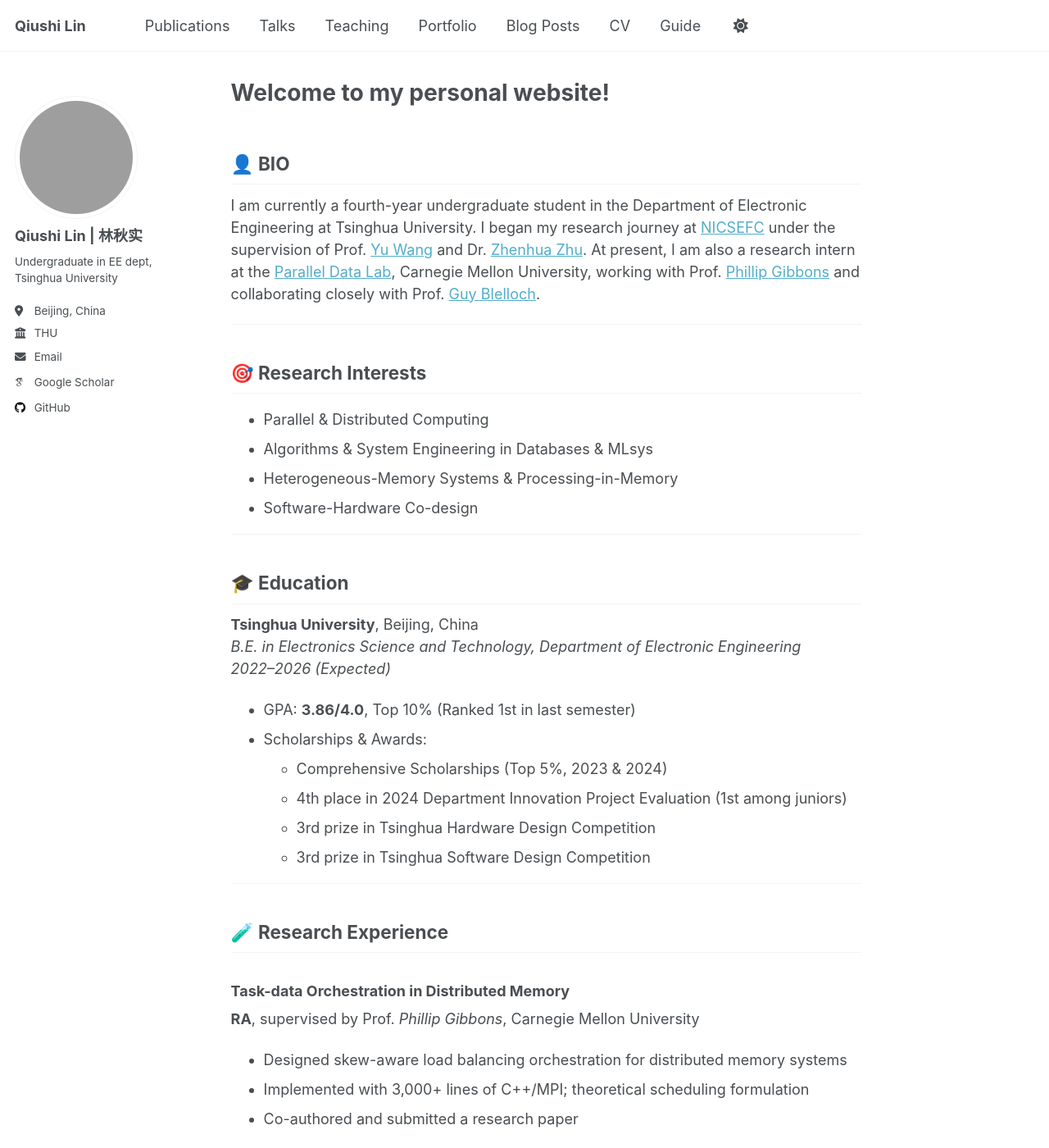
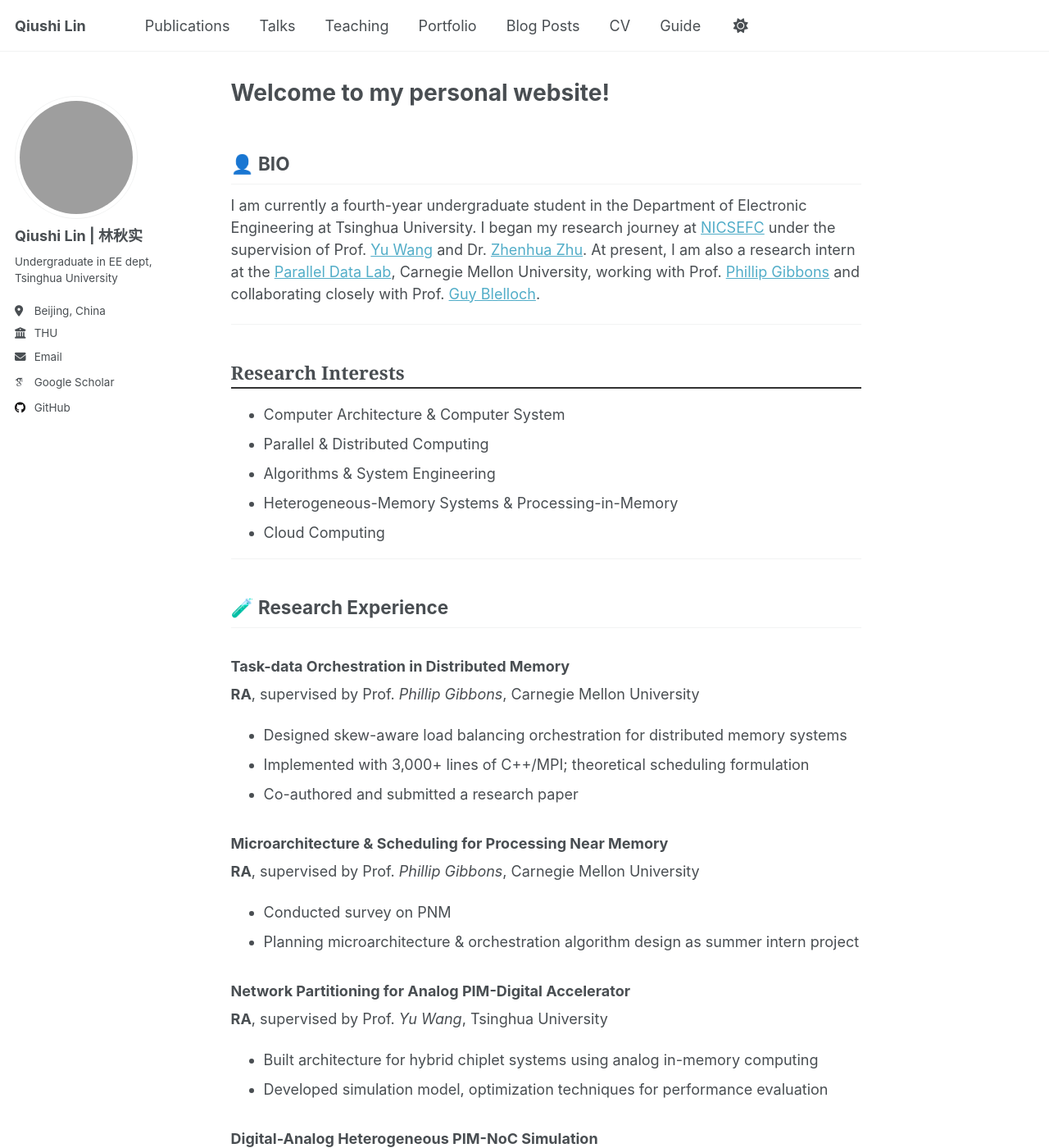
Before and after one commit to lqs22yeah/lqs22yeah.github.io, a Jekyll site: the page built from _pages/about.md, in a window 1280 px wide and 1400 px high. Shown: the whole window at 82% size. Built offline with Jekyll 4.4.1, drawn with Linux system fonts in a browser that asks for light colours; some web fonts are replaced; a script that is not in the unit is left out.

Commit message:
clean & change

```diff
--- a/_pages/about.md
+++ b/_pages/about.md
@@ -15,26 +15,15 @@ I am currently a fourth-year undergraduate student in the Department of Electron
 
 ---
 
-## 🎯 Research Interests
+<h2 style="font-family:Georgia, serif; font-weight:600; border-bottom:2px solid #333; padding-bottom:4px;">
+Research Interests
+</h2>
 
+- Computer Architecture & Computer System
 - Parallel & Distributed Computing
-- Algorithms & System Engineering in Databases & MLsys
+- Algorithms & System Engineering
 - Heterogeneous-Memory Systems & Processing-in-Memory
-- Software-Hardware Co-design
-
----
-
-## 🎓 Education
-
-**Tsinghua University**, Beijing, China
-*B.E. in Electronics Science and Technology, Department of Electronic Engineering*
-_2022–2026 (Expected)_
-- GPA: **3.86/4.0**, Top 10% (Ranked 1st in last semester)
-- Scholarships & Awards:
-  - Comprehensive Scholarships (Top 5%, 2023 & 2024)
-  - 4th place in 2024 Department Innovation Project Evaluation (1st among juniors)
-  - 3rd prize in Tsinghua Hardware Design Competition
-  - 3rd prize in Tsinghua Software Design Competition
+- Cloud Computing
 
 ---
 
```
